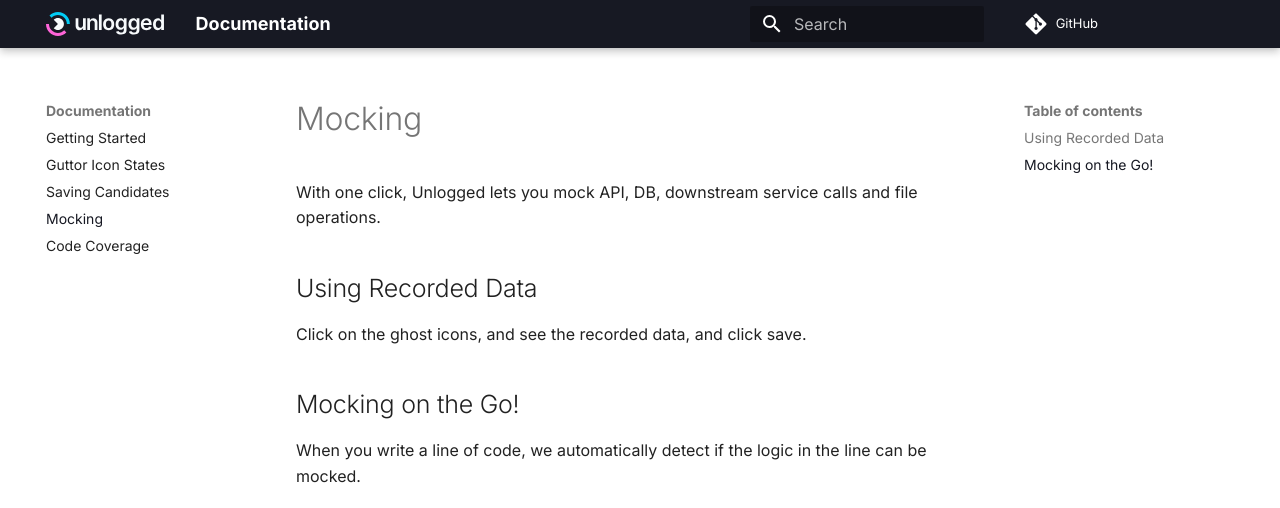
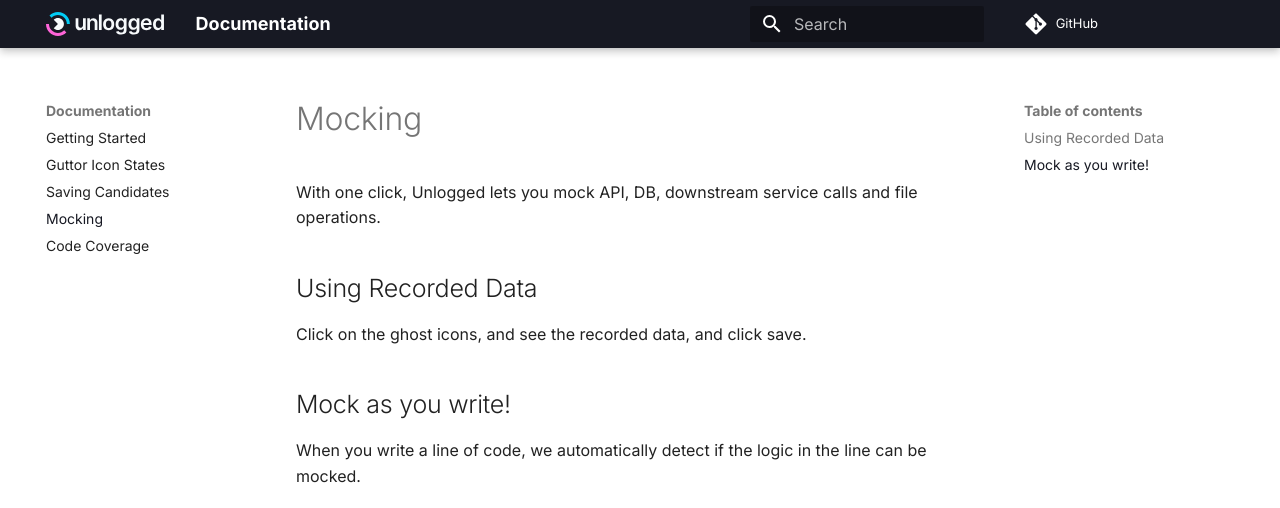
Before and after one commit to unloggedio/documentation, an MkDocs documentation site: the page built from docs/2-Mocking.md, in a window 1280 px wide. Shown: the top 508 px of the page. Built offline with MkDocs 1.6.1 and Material for MkDocs 9.7.7, drawn with Linux system fonts in a browser that asks for light colours; comment, search, counter and statistics services are not loaded.

Commit message:
Update 2-Mocking.md

```diff
--- a/docs/2-Mocking.md
+++ b/docs/2-Mocking.md
@@ -6,7 +6,7 @@ With one click, Unlogged lets you mock API, DB, downstream service calls and fil
 
 Click on the ghost icons, and see the recorded data, and click save.
 
-## Mocking on the Go!
+## Mock as you write!
 
 When you write a line of code, we automatically detect if the logic in the line can be mocked.
 
```
